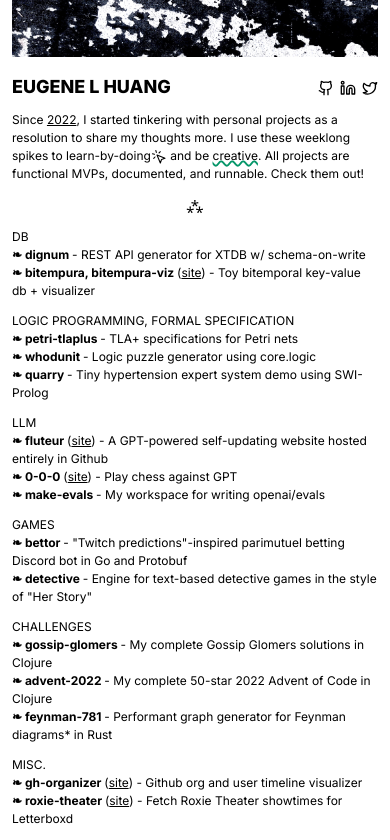
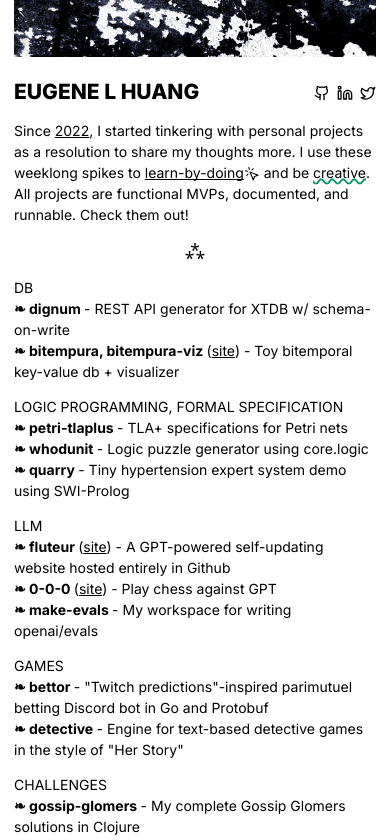
Before and after one commit to elh/elh.github.io, a React (Create React App) app: page / in a window 390 px wide. Shown: the top 840 px of the page. Built offline with nearby package versions, Linux system fonts and the light colour scheme.

Commit message:
responsive. make font sliiightly larger on mobile

```diff
--- a/src/App.js
+++ b/src/App.js
@@ -35,7 +35,7 @@
     <div>
       <div className="mt-4">
         {/* Factor out into content file when I support html/markdown */}
-        Since <a href={"https://elh.github.io/gh-organizer/#/owners/elh/repo-timeline"} className="link">2022</a>, I started tinkering with personal projects as a resolution to share my thoughts more. I use these weeklong spikes to <a className="link link-hover" onClick={toggleShowQuestions}>learn-by-doing<MousePointerClick size={16} strokeWidth={1.6} /></a> and be <span className="underline decoration-wavy underline-offset-0 decoration-2 decoration-emerald-600">creative</span>. All projects are functional MVPs, documented, and runnable. Check them out!
+        Since <a href={"https://elh.github.io/gh-organizer/#/owners/elh/repo-timeline"} className="link">2022</a>, I started tinkering with personal projects as a resolution to share my thoughts more. I use these weeklong spikes to <a className="link" onClick={toggleShowQuestions}>learn-by-doing<MousePointerClick size={16} strokeWidth={1.6} /></a> and be <span className="underline decoration-wavy underline-offset-0 decoration-2 decoration-emerald-600">creative</span>. All projects are functional MVPs, documented, and runnable. Check them out!
       </div>
       <div className="my-4 text-center text-xl">⁂</div>
       {projects && projects.groups.map((group, i) =>
--- a/src/index.css
+++ b/src/index.css
@@ -6,9 +6,20 @@
 @tailwind utilities;
 
 html {
-    font-size: 12px;
     font-family: 'Inter', ui-sans-serif, system-ui, -apple-system, BlinkMacSystemFont, "Segoe UI", Roboto, "Helvetica Neue", Arial, "Noto Sans", sans-serif, "Apple Color Emoji", "Segoe UI Emoji", "Segoe UI Symbol", "Noto Color Emoji";
     text-decoration-skip-ink: none;
+}
+
+@media screen and (min-width: 641px) {
+    html {
+        font-size: 12px;
+    }
+}
+
+@media screen and (max-width: 640px) {
+    html {
+        font-size: 14px;
+    }
 }
 
 /* hack: for lucide icons*/
```
